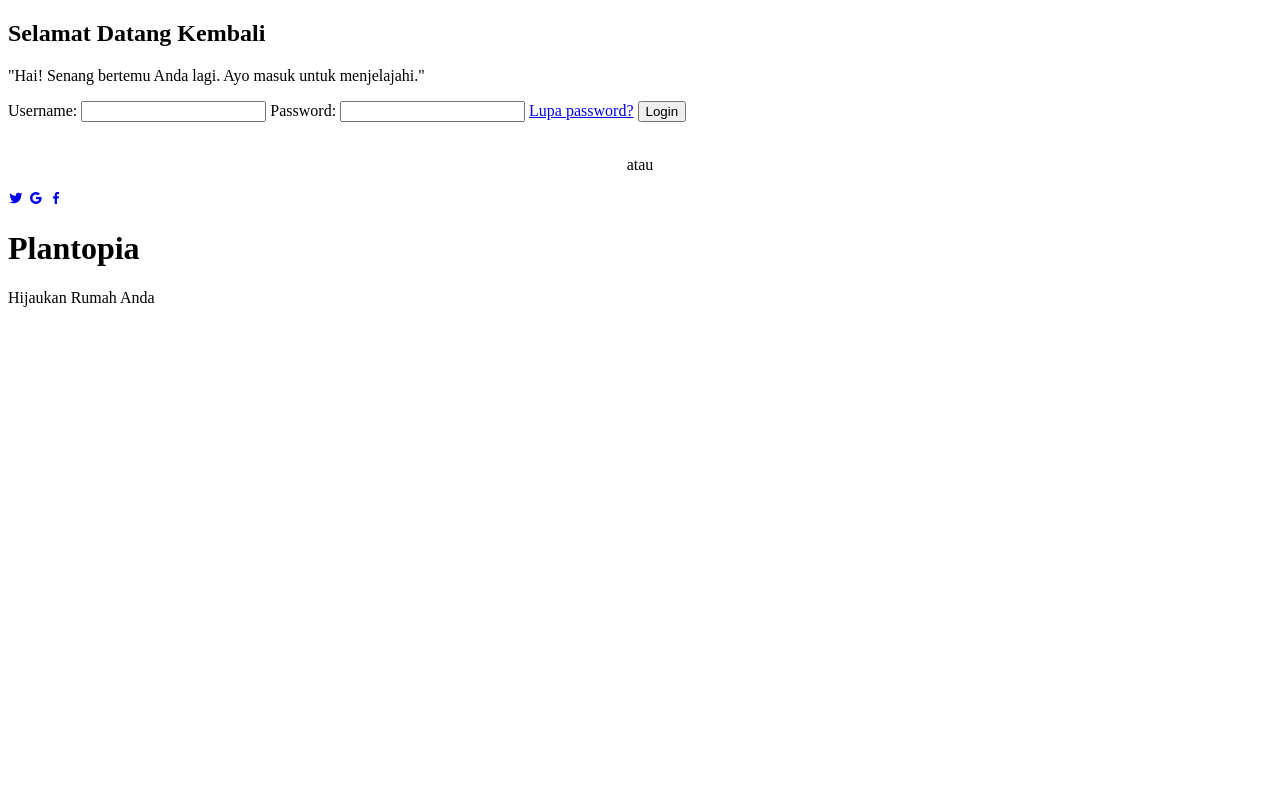
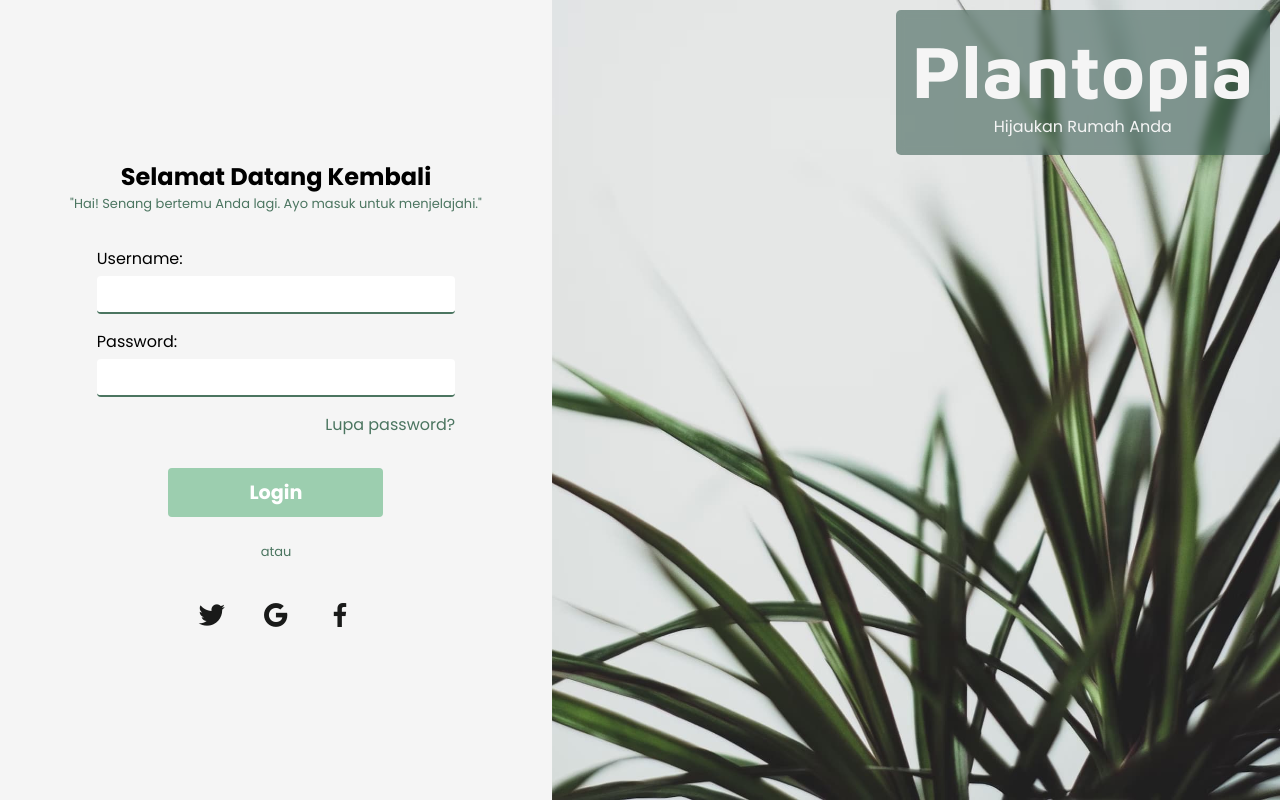
Before and after one commit to akmalm007/jamblang-marketplace, a website: page newLogin.html in a window 1280 px wide. Drawn offline with nearby package versions, Linux system fonts and the light colour scheme; the site is published under a folder, as on GitHub Pages, so addresses that start at the root find nothing; a web font is replaced by a local one.

Commit message:
Update newLogin.html

```diff
--- a/newLogin.html
+++ b/newLogin.html
@@ -3,7 +3,7 @@
   <head>
     <meta charset="UTF-8" />
     <meta name="viewport" content="width=device-width, initial-scale=1.0" />
-    <link rel="stylesheet" href="/css/loginStyle.css" />
+    <link rel="stylesheet" href="css/loginStyle.css" />
     <title>Login Page</title>
     <link
       href="https://unpkg.com/boxicons@2.1.4/css/boxicons.min.css"
```
